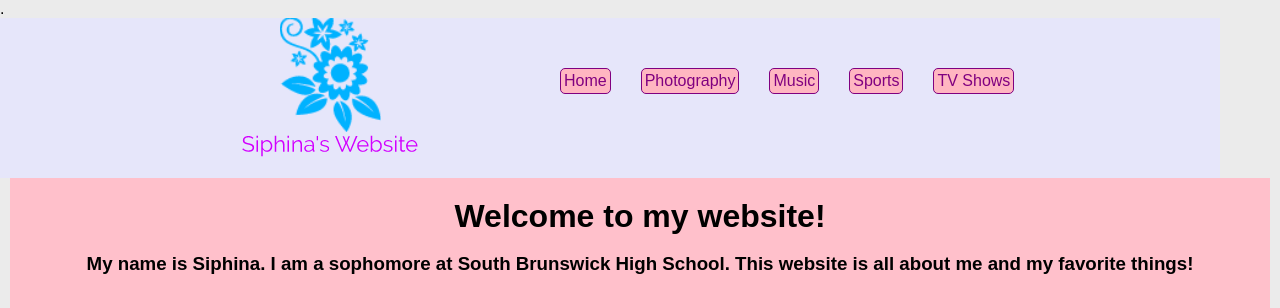
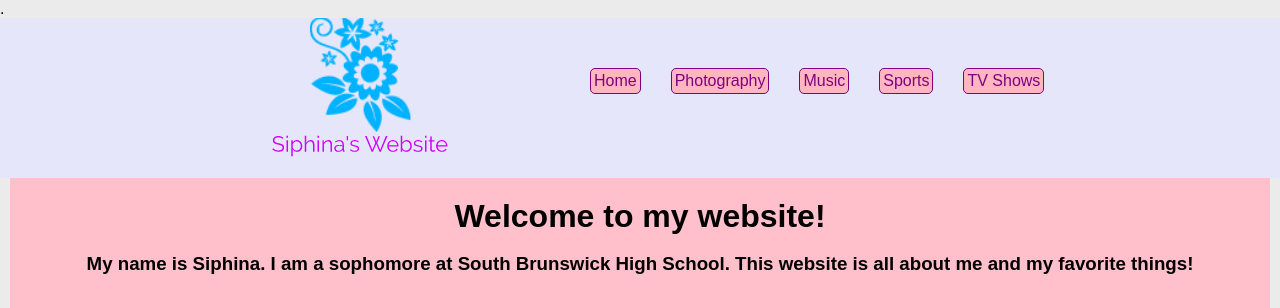
Before and after one commit to siphina/personal-webpage, a plain HTML site: page index.html in a window 1280 px wide. Shown: the top 308 px of the page. Drawn offline with Linux system fonts and the light colour scheme.

Commit message:
Update index.html

```diff
--- a/index.html
+++ b/index.html
@@ -17,7 +17,7 @@
 
         #header {
             background-color: lavender;
-            width: 1220px;
+            width: 100%;
             height: 160px;
         }
 
```
